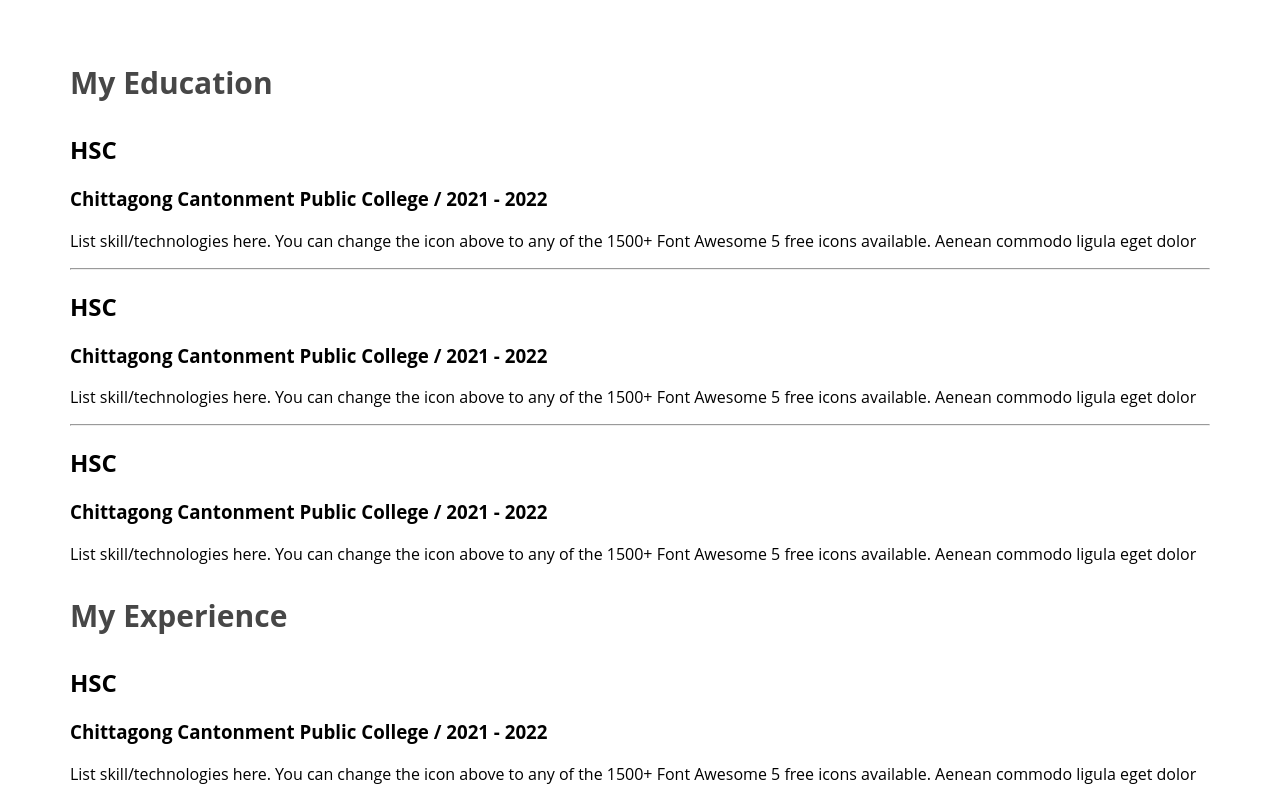
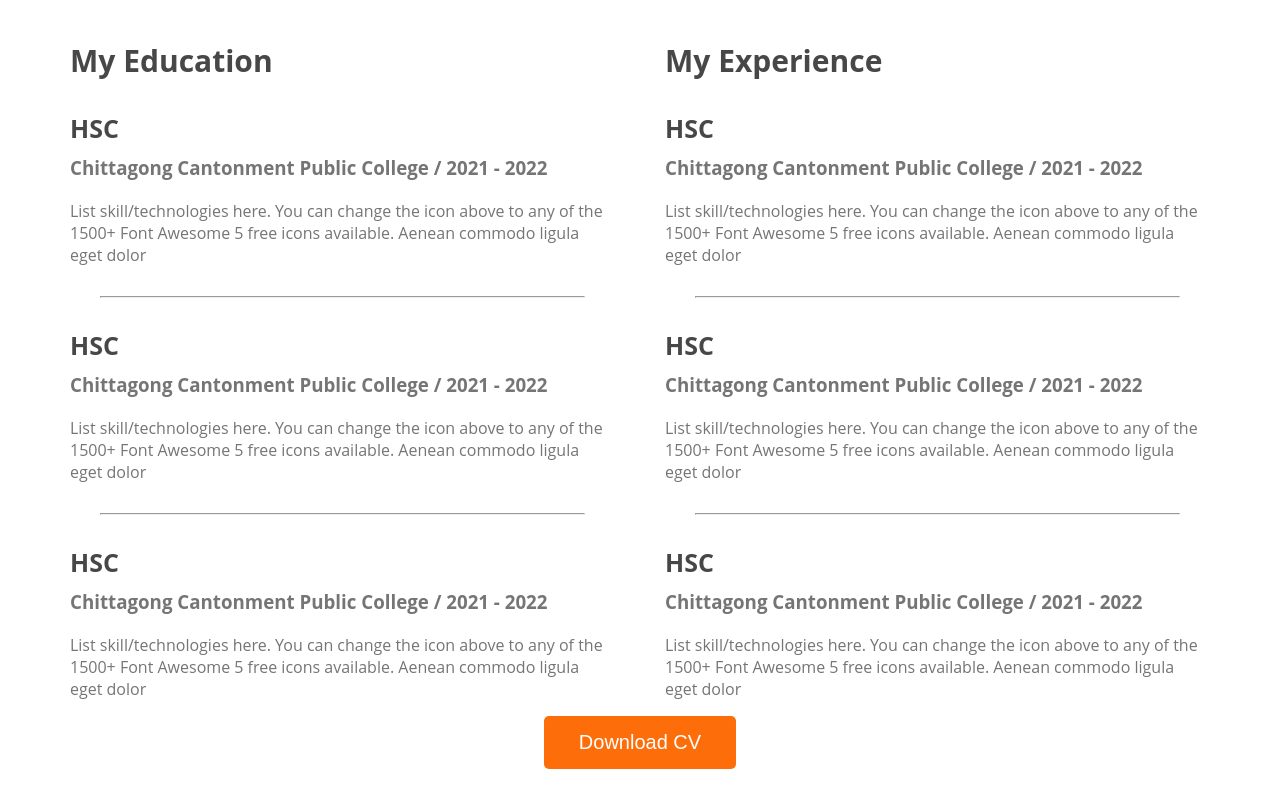
Before and after one commit to sharoar192/webdeveloper-portfolio, a plain HTML site: page index.html in a window 1280 px wide. Shown: the part 1983-2771 px from the top of the page. Drawn offline with Linux system fonts and the light colour scheme.

Commit message:
finished the resume section

```diff
--- a/index.html
+++ b/index.html
@@ -87,16 +87,16 @@
                         <h3 class="skill-title">MongoDB</h3>
                         <p class="skill-description">List skill/technologies here. You can change the icon above to any of the 1500+ Font Awesome 5 free icons available. Aenean commodo ligula eget dolor.</p>
                     </div>
-                <div>
+                </div>
          </section>
          <!-- Resume Section  -->
           <section>
             <h3 class="section-title">A summary of My Resume</h3>
 
-            <div class="resume-container"></div>
-            <!-- .resume-column*2>h3.resume-column-title -->
-            <div class="resume-column">
-                <h3 class="resume-column-title">My Education</h3>
+            <div class="resume-container">
+                <!-- .resume-column*2>h3.resume-column-title -->
+                <div class="resume-column">
+                     <h3 class="resume-column-title">My Education</h3>
 
                 <div class="resume-item">
                     <h2 class="resume-item-title">HSC</h2>
@@ -116,13 +116,15 @@
                     <p class="resume-item-description">List skill/technologies here. You can change the icon above to any of the 1500+ Font Awesome 5 free icons available. Aenean commodo ligula eget dolor</p>
                 </div>
 
+                </div>
                 <div class="resume-column">
                     <h3 class="resume-column-title">My Experience</h3>
                     <div class="resume-item">
                         <h2 class="resume-item-title">HSC</h2>
                         <h3 class="resume-item-institute">Chittagong Cantonment Public College / 2021 - 2022</h3>
                         <p class="resume-item-description">List skill/technologies here. You can change the icon above to any of the 1500+ Font Awesome 5 free icons available. Aenean commodo ligula eget dolor</p>
-                    </div>
+                     </div>
+
                     <hr>
                     <div class="resume-item">
                         <h2 class="resume-item-title">HSC</h2>
@@ -135,13 +137,11 @@
                         <h3 class="resume-item-institute">Chittagong Cantonment Public College / 2021 - 2022</h3>
                         <p class="resume-item-description">List skill/technologies here. You can change the icon above to any of the 1500+ Font Awesome 5 free icons available. Aenean commodo ligula eget dolor</p>
                     </div>
-
-
-                    </div>
                 </div>
-
             </div>
-
+             <div class="download-cv">
+                <button class="btn-primary">Download CV</button>
+             </div>
           </section>
     </main>
     <footer>
--- a/styles/portfolio.css
+++ b/styles/portfolio.css
@@ -157,4 +157,30 @@ main section{
 
 .resume-container{
     display: flex;
+    gap: 50px;
 }
+
+.resume-item-title{
+    color: #474747;
+    font-size: 25px;
+    font-weight: 700;
+    margin-bottom: 10px;
+}
+.resume-item-institute{
+    margin-bottom: 20px;
+    margin-top: 0px;
+}
+
+.resume-item-institute,
+ .resume-item-description{
+    color: #757575;
+}
+
+.resume-container hr{
+    margin: 30px;
+
+}
+
+.download-cv{
+    text-align: center;
+}
```
